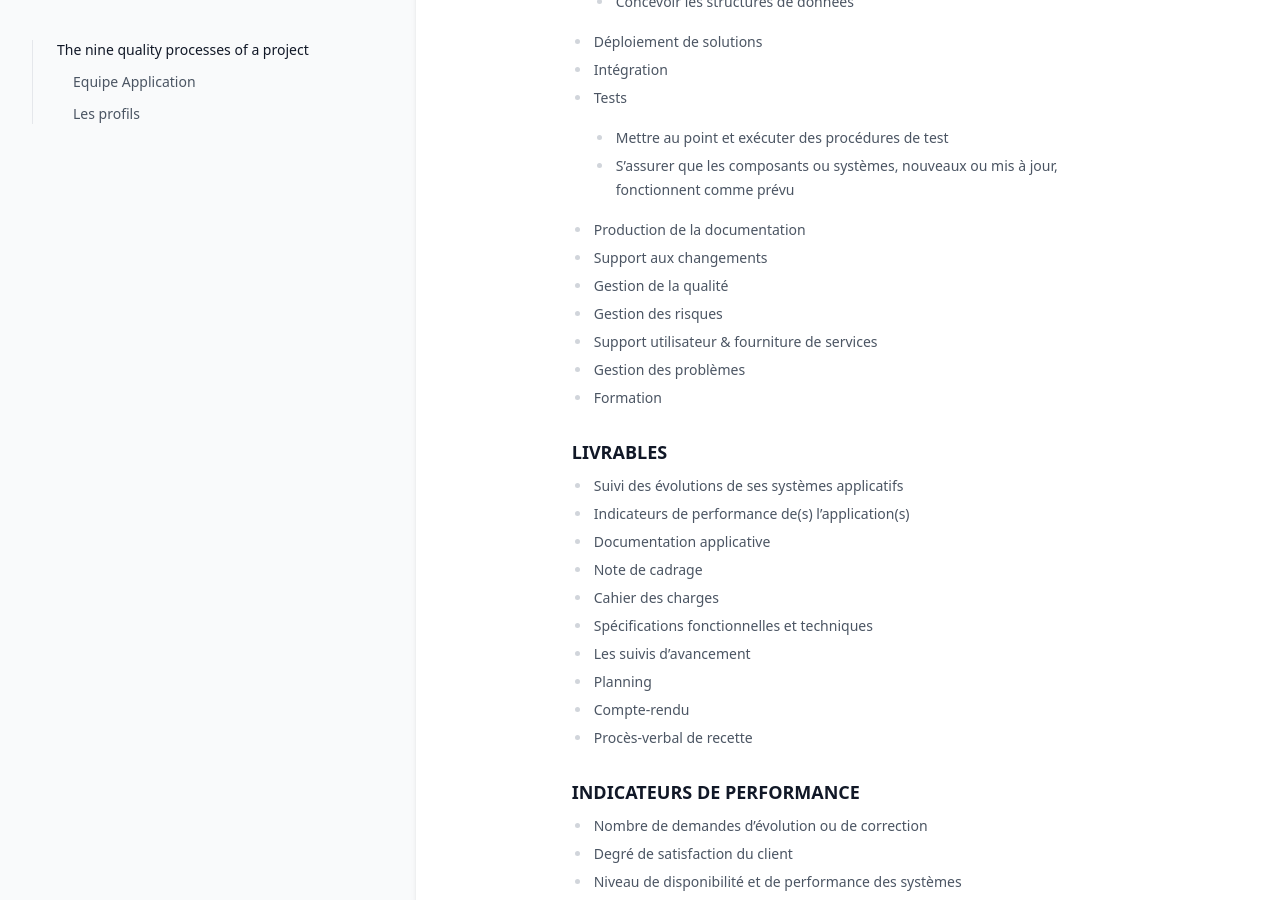
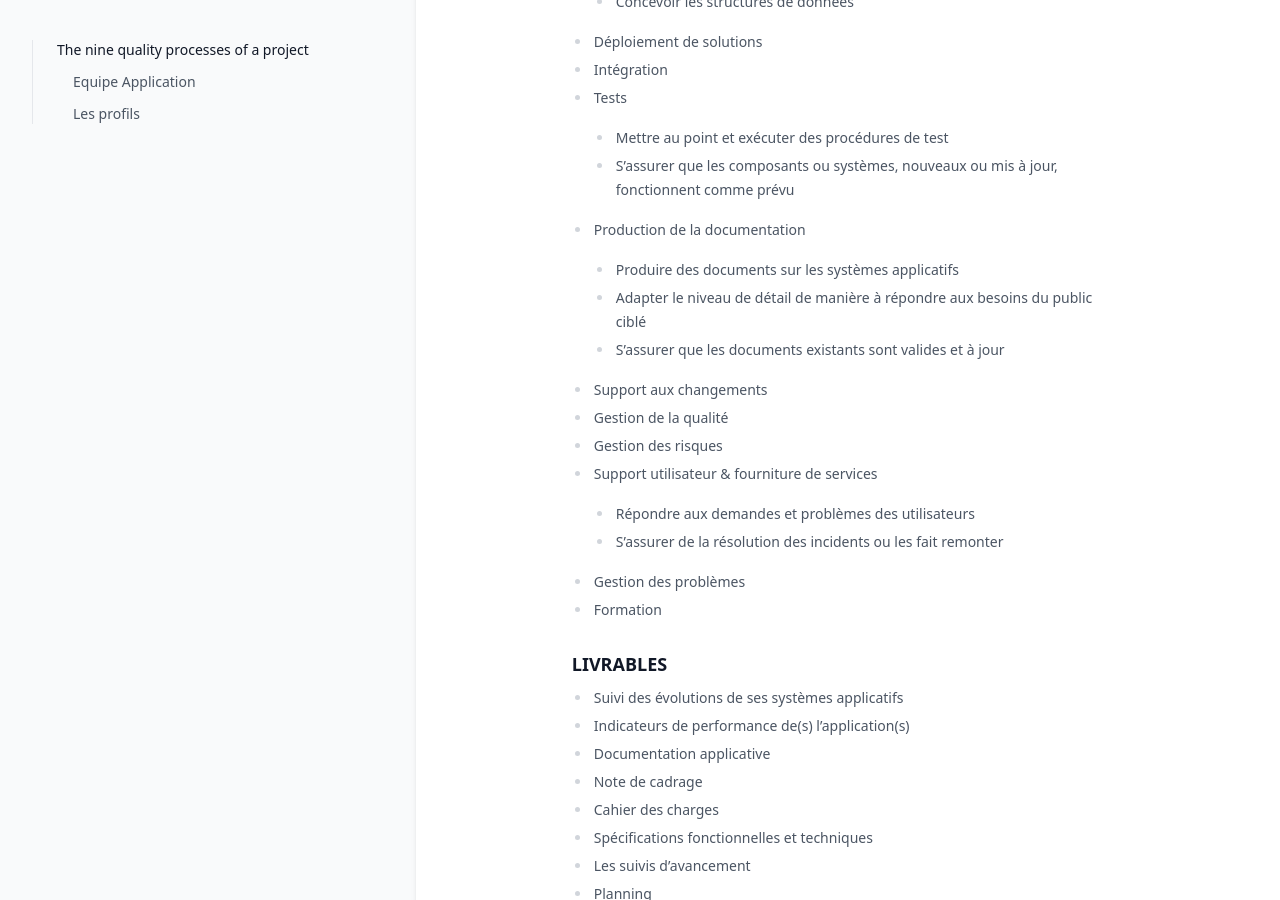
Before and after one commit to greglejeune/ebook, a Jekyll site: the page built from _gdp/apps.md, in a window 1280 px wide and 900 px high, scrolled down 602 px. Built offline with Jekyll 4.4.1, drawn with Linux system fonts in a browser that asks for light colours.

Commit message:
Update apps.md

```diff
--- a/_gdp/apps.md
+++ b/_gdp/apps.md
@@ -27,10 +27,15 @@ source : "https://www.cigref.fr/wp/wp-content/uploads/2023/03/Cigref_Nomenclatur
   - Mettre au point et exécuter des procédures de test
   - S'assurer que les composants ou systèmes, nouveaux ou mis à jour, fonctionnent comme prévu
 - Production de la documentation
+  - Produire des documents sur les systèmes applicatifs
+  - Adapter le niveau de détail de manière à répondre aux besoins du public ciblé
+  - S'assurer que les documents existants sont valides et à jour
 - Support aux changements
 - Gestion de la qualité
 - Gestion des risques
 - Support utilisateur & fourniture de services
+  - Répondre aux demandes et problèmes des utilisateurs
+  - S'assurer de la résolution des incidents ou les fait remonter
 - Gestion des problèmes
 - Formation
 
```
